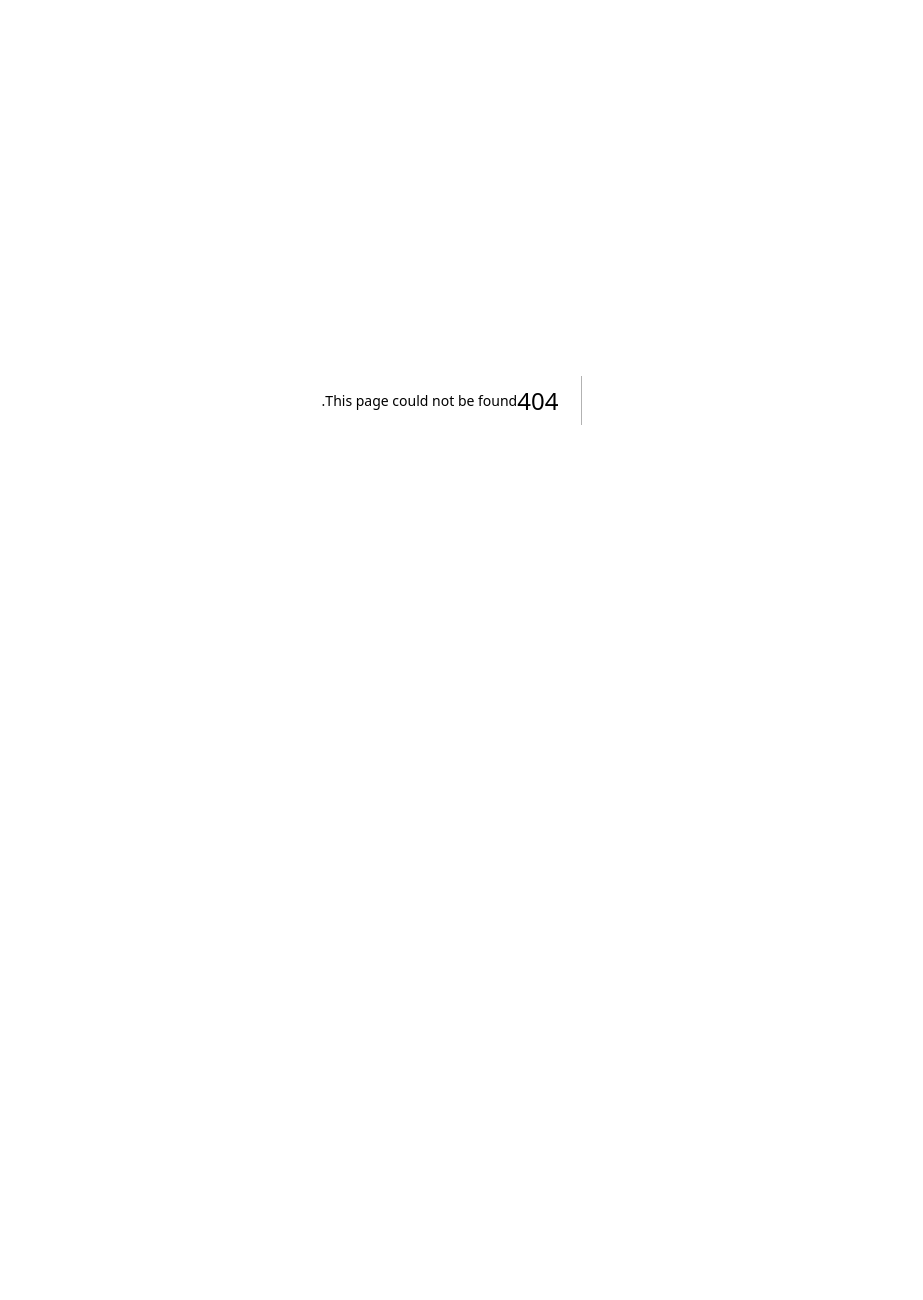
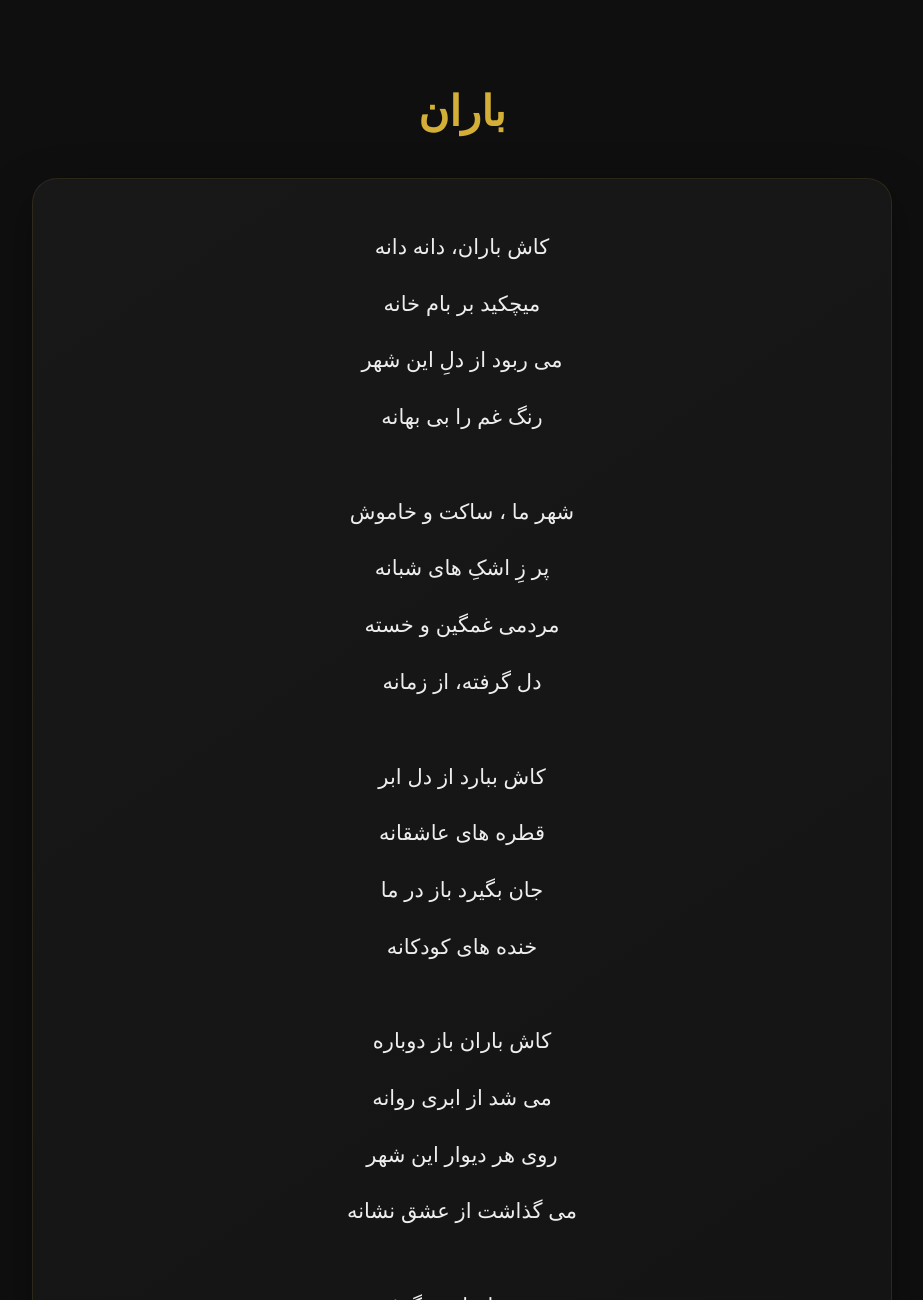
Before and after one commit to mahtaghahreman/Mahta_ghahreman, a Next.js app: page /lyrics/baran in a window 1280 px wide. Before the commit this address had no page. Shown: the top 1300 px of the page, without its empty margins (178-1101 px from the left). Before the commit the page ends 800 px from the top, so only its background shows below. Built offline with nearby package versions, Linux system fonts and the light colour scheme.

Commit message:
Create page.tsx

```diff
--- /dev/null
+++ b/app/lyrics/baran/page.tsx
@@ -0,0 +1,63 @@
+export default function BaranPage() {
+  return (
+    <main className="lyrics-page">
+      <h1>باران</h1>
+
+      <div className="lyrics-text">
+        <p>
+          کاش باران، دانه دانه<br />
+          میچکید بر بام خانه<br />
+          می ربود از دلِ این شهر<br />
+          رنگ غم را بی بهانه
+        </p>
+
+        <p>
+          شهر ما ، ساکت و خاموش<br />
+          پر زِ اشکِ های شبانه<br />
+          مردمی غمگین و خسته<br />
+          دل گرفته، از زمانه
+        </p>
+
+        <p>
+          کاش ببارد از دل ابر<br />
+          قطره‌ های عاشقانه<br />
+          جان بگیرد باز در ما<br />
+          خنده های کودکانه
+        </p>
+
+        <p>
+          کاش باران باز دوباره<br />
+          می شد از ابری روانه<br />
+          روی هر دیوار این شهر<br />
+          می‌ گذاشت از عشق نشانه
+        </p>
+
+        <p>
+          سبزه ها جان میگرفتند<br />
+          با نوایی مادرانه.
+        </p>
+
+        <p>
+          قطره‌قطره، نرم و آرام<br />
+          می‌ زدود غم را زِ خانه<br />
+          از دلِ خاکِ ، دیارم<br />
+          سبز میگشت صد جوانه
+        </p>
+
+        <p>
+          هر کجا دل خسته‌ای بود<br />
+          می‌رسید بازم به خانه<br />
+          وقتی از نو جان بگیرد<br />
+          شهرِ خسته، شادمانه
+        </p>
+
+        <p>
+          باز باران، با ترانه<br />
+          می‌چکد بر بامِ خانه<br />
+          هر کجا دل خسته ای هست<br />
+          میرسد بازم به خانه
+        </p>
+      </div>
+    </main>
+  );
+}
```
